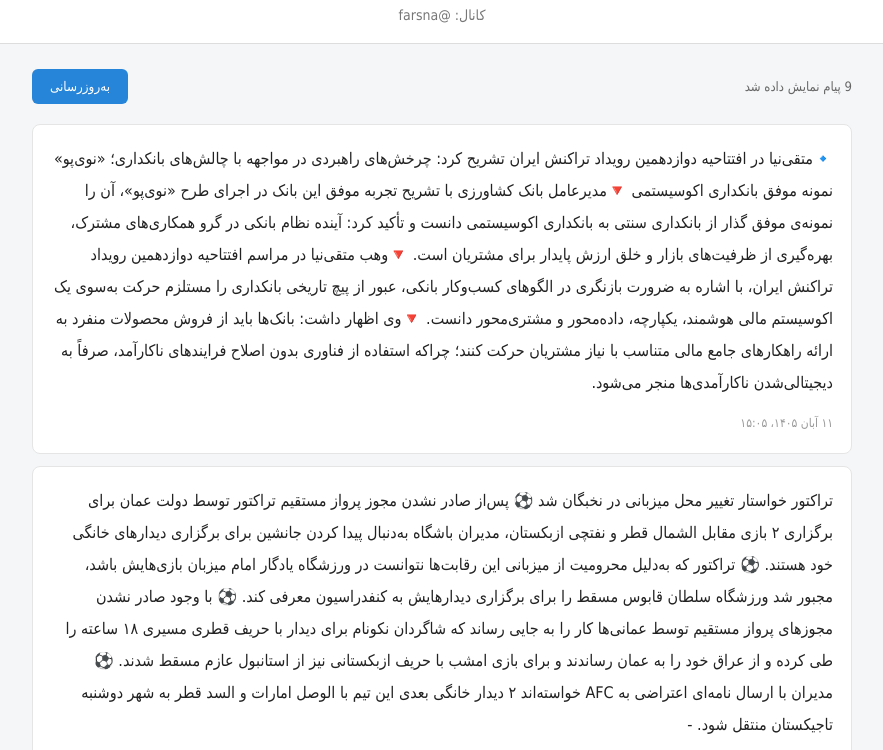
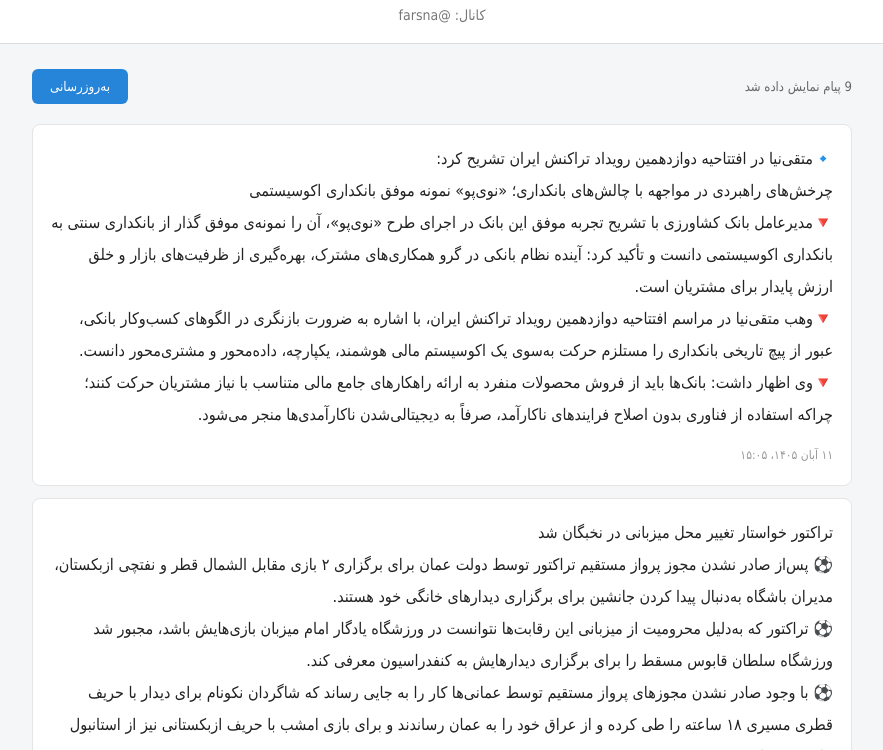
Before and after one commit to pouyannia/eitaa-text-viewer, a plain HTML site: page index.html in a window 1280 px wide. Shown: the part 48-798 px from the top of the page, without its empty margins (198-1081 px from the left). Drawn offline with Linux system fonts and the light colour scheme.

Commit message:
Update style.css

```diff
--- a/style.css
+++ b/style.css
@@ -99,3 +99,8 @@ footer {
     font-size: 12px;
     padding: 25px;
 }
+
+.message .content {
+    white-space: pre-wrap;
+    overflow-wrap: anywhere;
+}
```
